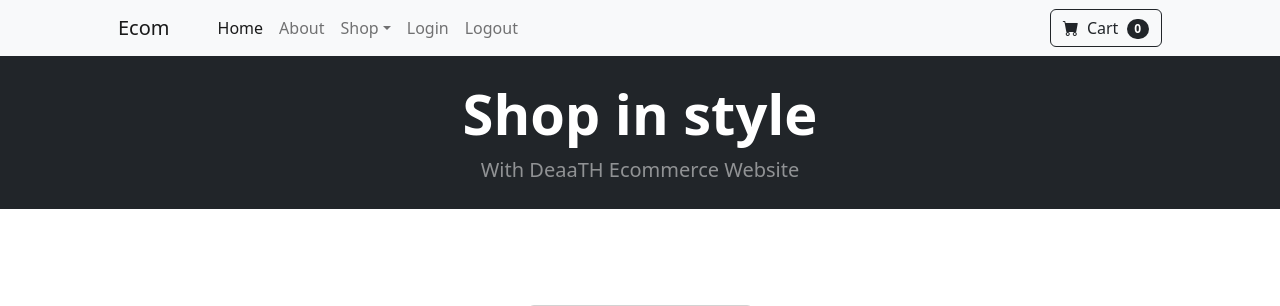
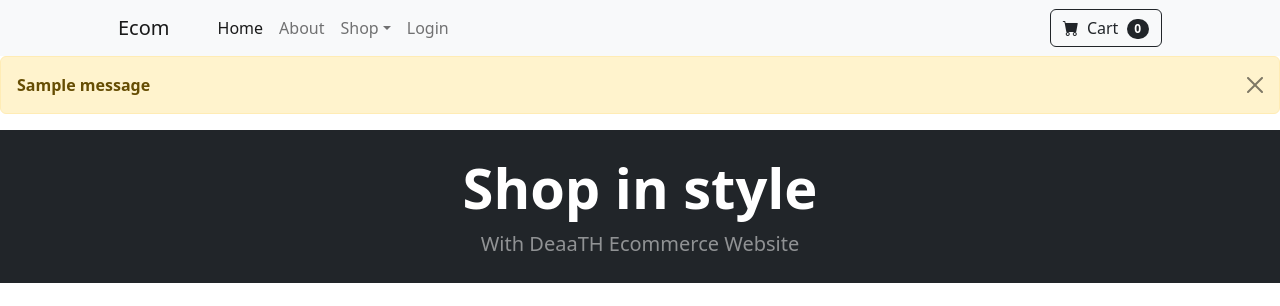
Before and after one commit to DeaaTH65/E_Com, a Django app: page / in a window 1280 px wide. Shown: the top 306 px of the page. Run offline with Django 4.2, Linux system fonts and the light colour scheme; tables that the repository leaves empty hold one stand-in row (values such as "Sample post"); grey boxes marked "Sample" are stand-in pictures; one stand-in notice (Sample message) is shown.

Commit message:
Messages

```diff
--- a/ecom/store/templates/navbar.html
+++ b/ecom/store/templates/navbar.html
@@ -15,8 +15,11 @@
                         <li><a class="dropdown-item" href="#!">New Arrivals</a></li>
                     </ul>
                 </li>
+                {% if user.is_authenticated %}
+                <li class="nav-item"><a class="nav-link" href="{% url "logout" %}">Logout</a></li>
+                {% else %}
                 <li class="nav-item"><a class="nav-link" href="{% url "login" %}">Login</a></li>
-                <li class="nav-item"><a class="nav-link" href="{% url "logout" %}">Logout</a></li>
+                {% endif %}
             </ul>
             <form class="d-flex">
                 <button class="btn btn-outline-dark" type="submit">
@@ -28,3 +31,12 @@
         </div>
     </div>
 </nav>
+
+{% if messages %}
+    {% for message in messages %}
+    <div class="alert alert-warning alert-dismissible fade show" role="alert">
+        <strong> {{message}} </strong>
+        <button type="button" class="btn-close" data-bs-dismiss="alert" aria-label="Close"></button>
+    </div>
+    {% endfor %}
+{% endif %}
--- a/ecom/store/views.py
+++ b/ecom/store/views.py
@@ -1,6 +1,7 @@
 from django.shortcuts import render, redirect
 from .models import Product
 from django.contrib.auth import authenticate, login, logout
+from django.contrib import messages
 
 
 def home(request):
@@ -19,8 +20,10 @@ def login_user(request):
         user = authenticate(request, username=username, password=password)
         if user is not None:
             login(request, user)
+            messages.success(request, ("You have been logged in.."))
             return redirect('home')
         else:
+            messages.success(request, ("There was an error logging in... Try again"))
             return redirect('login')
     else:
         return render(request, 'login.html', {})
@@ -28,4 +31,5 @@ def login_user(request):
 
 def logout_user(request):
     logout(request)
+    messages.success(request, ("You have been logged out.."))
     return redirect('home')
```
